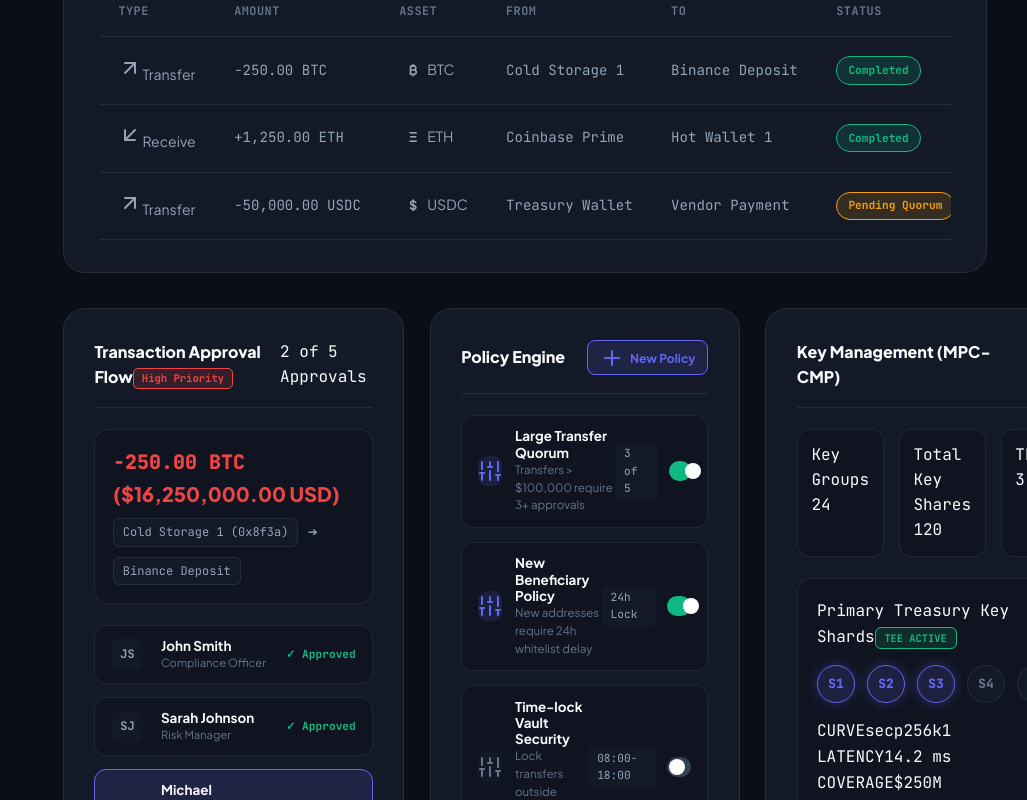
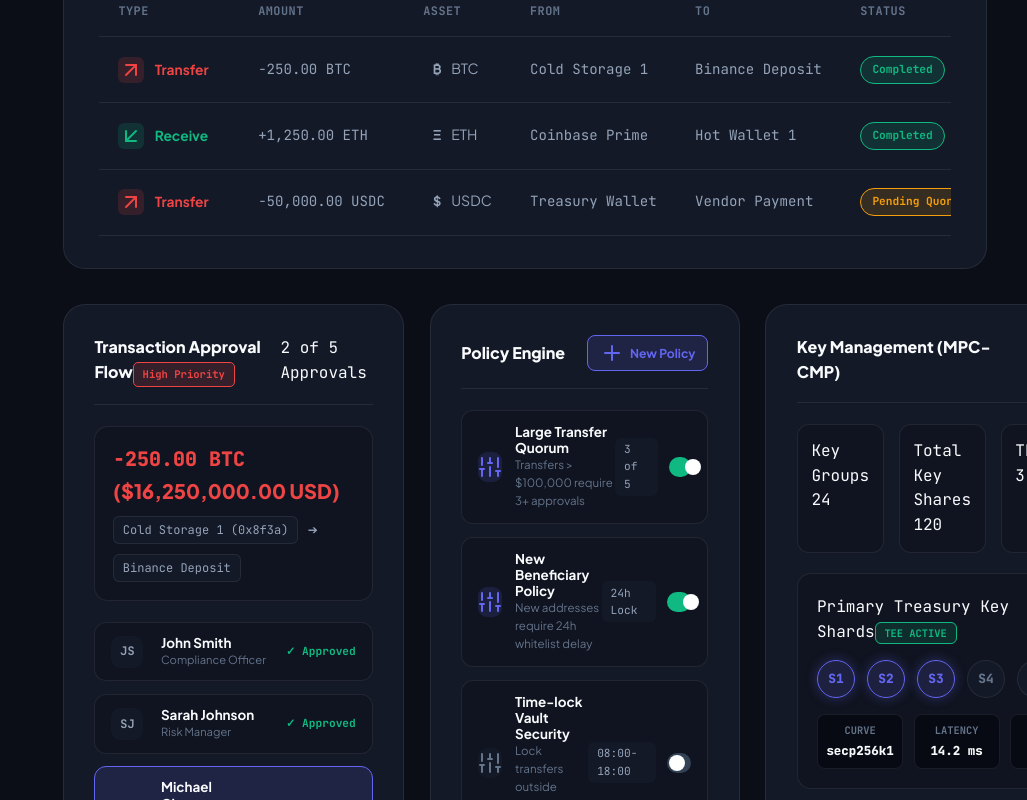
Before and after one commit to Dima3939/vault, a React (Vite) app in the folder frontend/: page / in a window 1280 px wide. Shown: the part 1100-1900 px from the top of the page, without its empty margins (253-1280 px from the left). Built offline with nearby package versions, Linux system fonts and the light colour scheme.

Commit message:
fix: enforce 60px switch gap, fix wallet card vertical stacks, align tx table cells, and isolate MPC chips

```diff
--- a/frontend/src/App.tsx
+++ b/frontend/src/App.tsx
@@ -203,62 +203,62 @@ export function App() {
                 </button>
               </div>
 
-              {/* Multi-Chain Wallets Grid with Generous Internal Spacing */}
+              {/* Multi-Chain Wallets Grid with Generous, Distinct Layout */}
               <div className="wallets-cards-grid">
                 <div className="wallet-card-item">
-                  <div className="flex justify-between items-center mb-6">
-                    <div className="flex items-center gap-3">
+                  <div className="wallet-card-header">
+                    <div className="wallet-card-brand">
                       <span className="asset-tag-circle bg-amber-500 text-black font-bold">₿</span>
-                      <span className="font-bold text-lg text-white">Bitcoin Treasury</span>
+                      <span className="wallet-card-title">Bitcoin Treasury</span>
                     </div>
                     <span className="enclave-badge-tag emerald">SEGWIT NATIVE</span>
                   </div>
-                  <div className="my-3">
-                    <div className="font-mono text-3xl font-extrabold text-white leading-tight">890.45 BTC</div>
-                    <div className="font-mono text-xs text-slate-400 mt-1.5 mb-5">$58,012,450.00 USD</div>
+                  <div className="wallet-card-balance-block">
+                    <div className="wallet-crypto-amount font-mono">890.45 BTC</div>
+                    <div className="wallet-fiat-amount font-mono">$58,012,450.00 USD</div>
                   </div>
-                  <div className="wallet-address-bar mt-auto">
+                  <div className="wallet-address-bar font-mono">
                     bc1qxy2kgdygjrsqtzq2n0yrf2493p83kkfjhx0wlh
                   </div>
                 </div>
 
                 <div className="wallet-card-item">
-                  <div className="flex justify-between items-center mb-6">
-                    <div className="flex items-center gap-3">
+                  <div className="wallet-card-header">
+                    <div className="wallet-card-brand">
                       <span className="asset-tag-circle bg-indigo-500 text-white font-bold">Ξ</span>
-                      <span className="font-bold text-lg text-white">Ethereum Staking</span>
+                      <span className="wallet-card-title">Ethereum Staking</span>
                     </div>
                     <span className="enclave-badge-tag indigo">ERC-4337</span>
                   </div>
-                  <div className="my-3">
-                    <div className="font-mono text-3xl font-extrabold text-white leading-tight">11,200.00 ETH</div>
-                    <div className="font-mono text-xs text-slate-400 mt-1.5 mb-5">$32,238,450.00 USD</div>
+                  <div className="wallet-card-balance-block">
+                    <div className="wallet-crypto-amount font-mono">11,200.00 ETH</div>
+                    <div className="wallet-fiat-amount font-mono">$32,238,450.00 USD</div>
                   </div>
-                  <div className="wallet-address-bar mt-auto">
+                  <div className="wallet-address-bar font-mono">
                     0x71C...8491 (Lido Staking Pool)
                   </div>
                 </div>
 
                 <div className="wallet-card-item">
-                  <div className="flex justify-between items-center mb-6">
-                    <div className="flex items-center gap-3">
+                  <div className="wallet-card-header">
+                    <div className="wallet-card-brand">
                       <span className="asset-tag-circle bg-emerald-500 text-white font-bold">$</span>
-                      <span className="font-bold text-lg text-white">USDC Liquidity</span>
+                      <span className="wallet-card-title">USDC Liquidity</span>
                     </div>
                     <span className="enclave-badge-tag cyan">YIELD VAULT</span>
                   </div>
-                  <div className="my-3">
-                    <div className="font-mono text-3xl font-extrabold text-white leading-tight">19,648,350 USDC</div>
-                    <div className="font-mono text-xs text-emerald-400 font-bold mt-1.5 mb-5">4.85% Net APY Yield</div>
+                  <div className="wallet-card-balance-block">
+                    <div className="wallet-crypto-amount font-mono">19,648,350 USDC</div>
+                    <div className="wallet-fiat-amount font-mono text-emerald-400 font-bold">4.85% Net APY Yield</div>
                   </div>
-                  <div className="wallet-address-bar mt-auto">
+                  <div className="wallet-address-bar font-mono">
                     0x49F...E21D (Circle Institutional Account)
                   </div>
                 </div>
               </div>
 
               {/* Treasury Liquidity Flow Chart */}
-              <div className="mt-8">
+              <div className="mt-10">
                 <TreasuryFlowChart t={t.treasury} />
               </div>
             </div>
@@ -314,7 +314,7 @@ export function App() {
                   <table className="vault-os-table">
                     <thead>
                       <tr>
-                        <th>Type</th>
+                        <th style={{ width: '140px' }}>Type</th>
                         <th>Amount</th>
                         <th>Asset</th>
                         <th>Tx Hash</th>
@@ -335,9 +335,13 @@ export function App() {
                         filteredTransactions.map(tx => (
                           <tr key={tx.id}>
                             <td>
-                              <div className={`inline-flex items-center gap-2 font-semibold ${tx.type === 'Receive' ? 'text-emerald-400' : 'text-red-400'}`}>
-                                {tx.type === 'Receive' ? <ArrowDownLeft className="w-4 h-4 shrink-0" /> : <ArrowUpRight className="w-4 h-4 shrink-0" />}
-                                <span>{tx.type}</span>
+                              <div className="tx-type-cell">
+                                <div className={`tx-type-icon-box ${tx.type === 'Receive' ? 'receive' : 'transfer'}`}>
+                                  {tx.type === 'Receive' ? <ArrowDownLeft className="w-3.5 h-3.5" /> : <ArrowUpRight className="w-3.5 h-3.5" />}
+                                </div>
+                                <span className={`tx-type-label ${tx.type === 'Receive' ? 'receive' : 'transfer'}`}>
+                                  {tx.type}
+                                </span>
                               </div>
                             </td>
                             <td className={`font-mono font-bold ${tx.type === 'Receive' ? 'text-emerald-400' : 'text-red-400'}`}>
@@ -431,12 +435,12 @@ export function App() {
                   </div>
 
                   {/* Clean side-by-side action buttons with generous spacing */}
-                  <div className="approvals-action-row flex items-center justify-end gap-5 mt-6 pt-4 border-t border-white/10">
-                    <button className="btn-widget-reject py-3 px-6 text-sm">
+                  <div className="approvals-action-row">
+                    <button className="btn-widget-reject">
                       <X className="w-4 h-4" />
                       <span>Reject Request</span>
                     </button>
-                    <button className="btn-widget-approve py-3 px-8 text-sm">
+                    <button className="btn-widget-approve">
                       <ShieldCheck className="w-4 h-4" />
                       <span>Approve & Sign MPC Shard</span>
                     </button>
--- a/frontend/src/components/PricingSection.tsx
+++ b/frontend/src/components/PricingSection.tsx
@@ -37,8 +37,8 @@ export const PricingSection: React.FC<PricingSectionProps> = ({ t, onSelectPlan
         </div>
       </div>
 
-      {/* Segmented Monthly / Annual Switch with Generous Top and Bottom Margins */}
-      <div className="segmented-switch-wrapper mb-14 mt-4">
+      {/* Segmented Monthly / Annual Switch with Guaranteed 60px Margin */}
+      <div className="segmented-switch-wrapper" style={{ marginTop: '1.5rem', marginBottom: '4.5rem' }}>
         <div className="segmented-switch-container">
           <button
             onClick={() => setIsAnnual(false)}
@@ -56,7 +56,7 @@ export const PricingSection: React.FC<PricingSectionProps> = ({ t, onSelectPlan
         </div>
       </div>
 
-      <div className="pricing-cards-grid mt-6">
+      <div className="pricing-cards-grid" style={{ marginTop: '1.5rem' }}>
         {/* Tier 1: Developer Sandbox */}
         <div className="pricing-card">
           <div className="pricing-card-top">
--- a/frontend/src/components/views/OverviewView.tsx
+++ b/frontend/src/components/views/OverviewView.tsx
@@ -294,7 +294,7 @@ export const OverviewView: React.FC<OverviewViewProps> = ({
           <table className="vault-os-table">
             <thead>
               <tr>
-                <th>{ovT.type || 'Type'}</th>
+                <th style={{ width: '130px' }}>{ovT.type || 'Type'}</th>
                 <th>{ovT.amount || 'Amount'}</th>
                 <th>{ovT.asset || 'Asset'}</th>
                 <th>{ovT.from || 'From'}</th>
@@ -306,9 +306,11 @@ export const OverviewView: React.FC<OverviewViewProps> = ({
             <tbody>
               <tr>
                 <td>
-                  <div className="inline-flex items-center gap-2 font-semibold text-red-400">
-                    <ArrowUpRight className="w-4 h-4 shrink-0" />
-                    <span>{ovT.transfer || 'Transfer'}</span>
+                  <div className="tx-type-cell">
+                    <div className="tx-type-icon-box transfer">
+                      <ArrowUpRight className="w-3.5 h-3.5" />
+                    </div>
+                    <span className="tx-type-label transfer">{ovT.transfer || 'Transfer'}</span>
                   </div>
                 </td>
                 <td className="font-mono font-bold text-red-400">-250.00 BTC</td>
@@ -328,9 +330,11 @@ export const OverviewView: React.FC<OverviewViewProps> = ({
 
               <tr>
                 <td>
-                  <div className="inline-flex items-center gap-2 font-semibold text-emerald-400">
-                    <ArrowDownLeft className="w-4 h-4 shrink-0" />
-                    <span>{ovT.receive || 'Receive'}</span>
+                  <div className="tx-type-cell">
+                    <div className="tx-type-icon-box receive">
+                      <ArrowDownLeft className="w-3.5 h-3.5" />
+                    </div>
+                    <span className="tx-type-label receive">{ovT.receive || 'Receive'}</span>
                   </div>
                 </td>
                 <td className="font-mono font-bold text-emerald-400">+1,250.00 ETH</td>
@@ -350,9 +354,11 @@ export const OverviewView: React.FC<OverviewViewProps> = ({
 
               <tr>
                 <td>
-                  <div className="inline-flex items-center gap-2 font-semibold text-amber-400">
-                    <ArrowUpRight className="w-4 h-4 shrink-0" />
-                    <span>{ovT.transfer || 'Transfer'}</span>
+                  <div className="tx-type-cell">
+                    <div className="tx-type-icon-box transfer">
+                      <ArrowUpRight className="w-3.5 h-3.5" />
+                    </div>
+                    <span className="tx-type-label transfer">{ovT.transfer || 'Transfer'}</span>
                   </div>
                 </td>
                 <td className="font-mono font-bold text-amber-400">-50,000.00 USDC</td>
@@ -379,11 +385,11 @@ export const OverviewView: React.FC<OverviewViewProps> = ({
         {/* Module 1: Transaction Approval Flow */}
         <div className="overview-widget-card approval-widget">
           <div className="widget-header">
-            <div className="flex flex-col gap-1">
+            <div className="flex items-center gap-2">
               <span className="widget-title">{ovT.approvalFlowTitle || 'Transaction Approval Flow'}</span>
-              <span className="high-priority-tag w-fit">{ovT.highPriority || 'High Priority'}</span>
+              <span className="high-priority-tag">{ovT.highPriority || 'High Priority'}</span>
             </div>
-            <span className="text-xs font-mono text-indigo-400 font-bold bg-indigo-500/10 border border-indigo-500/30 px-2 py-1 rounded">
+            <span className="text-xs font-mono text-indigo-400 font-bold bg-indigo-500/10 border border-indigo-500/30 px-2.5 py-1 rounded whitespace-nowrap">
               {Object.values(approvedSigners).filter(Boolean).length} {ovT.approvalsCollected || 'of 5 Approvals'}
             </span>
           </div>
@@ -527,7 +533,9 @@ export const OverviewView: React.FC<OverviewViewProps> = ({
 
             <div className="primary-wallet-group-box">
               <div className="flex justify-between items-center mb-3">
-                <span className="font-mono text-xs font-bold text-slate-200">{ovT.primaryKeyShards || 'Primary Key Shards'}</span>
+                <span className="font-mono text-xs font-bold text-slate-200 uppercase tracking-wide">
+                  {ovT.primaryKeyShards || 'Primary Key Shards'}
+                </span>
                 <span className="enclave-badge-mini font-mono">{ovT.teeActive || 'TEE ACTIVE'}</span>
               </div>
 
@@ -540,18 +548,18 @@ export const OverviewView: React.FC<OverviewViewProps> = ({
               </div>
 
               {/* High-Contrast Distinct Metrics Grid */}
-              <div className="grid grid-cols-3 gap-2 mt-4 pt-3 border-t border-white/10 text-center">
-                <div className="p-1.5 rounded bg-black/40 border border-white/5 flex flex-col">
-                  <span className="text-[9px] text-slate-400 font-mono">CURVE</span>
-                  <span className="text-[11px] font-mono text-white font-bold mt-0.5">secp256k1</span>
+              <div className="mpc-chip-grid">
+                <div className="mpc-chip">
+                  <span className="mpc-chip-label">CURVE</span>
+                  <span className="mpc-chip-value">secp256k1</span>
                 </div>
-                <div className="p-1.5 rounded bg-black/40 border border-white/5 flex flex-col">
-                  <span className="text-[9px] text-slate-400 font-mono">LATENCY</span>
-                  <span className="text-[11px] font-mono text-emerald-400 font-bold mt-0.5">14.2 ms</span>
+                <div className="mpc-chip">
+                  <span className="mpc-chip-label">LATENCY</span>
+                  <span className="mpc-chip-value text-emerald-400">14.2 ms</span>
                 </div>
-                <div className="p-1.5 rounded bg-black/40 border border-white/5 flex flex-col">
-                  <span className="text-[9px] text-slate-400 font-mono">COVERAGE</span>
-                  <span className="text-[11px] font-mono text-indigo-400 font-bold mt-0.5">$250M</span>
+                <div className="mpc-chip">
+                  <span className="mpc-chip-label">COVERAGE</span>
+                  <span className="mpc-chip-value text-indigo-400">$250M</span>
                 </div>
               </div>
             </div>
--- a/frontend/src/style.css
+++ b/frontend/src/style.css
@@ -964,6 +964,44 @@ a {
   vertical-align: middle;
 }
 
+/* Precise Type Column Alignment */
+.tx-type-cell {
+  display: inline-flex;
+  align-items: center;
+  gap: 0.65rem;
+  vertical-align: middle;
+}
+
+.tx-type-icon-box {
+  width: 26px;
+  height: 26px;
+  border-radius: 6px;
+  display: flex;
+  align-items: center;
+  justify-content: center;
+  flex-shrink: 0;
+}
+
+.tx-type-icon-box.transfer {
+  background: rgba(239, 68, 68, 0.15);
+  color: #EF4444;
+}
+
+.tx-type-icon-box.receive {
+  background: rgba(16, 185, 129, 0.15);
+  color: #10B981;
+}
+
+.tx-type-label {
+  font-size: 0.86rem;
+  font-weight: 700;
+  width: 65px;
+  text-align: left;
+}
+
+.tx-type-label.transfer { color: #EF4444; }
+.tx-type-label.receive { color: #10B981; }
+
 .asset-tag-circle {
   width: 28px;
   height: 28px;
@@ -1126,9 +1164,11 @@ a {
   background: rgba(239, 68, 68, 0.15);
   color: #EF4444;
   border: 1px solid #EF4444;
-  padding: 0.15rem 0.5rem;
+  padding: 0.2rem 0.55rem;
   border-radius: 5px;
   font-weight: 700;
+  white-space: nowrap !important;
+  display: inline-block;
 }
 
 .transfer-request-banner {
@@ -1245,7 +1285,7 @@ a {
   background: var(--os-sidebar);
   border: 1px solid var(--os-border);
   color: var(--os-text-muted);
-  padding: 0.7rem;
+  padding: 0.7rem 1.2rem;
   border-radius: 10px;
   font-size: 0.84rem;
   font-weight: 700;
@@ -1267,7 +1307,7 @@ a {
   background: var(--os-primary);
   border: none;
   color: #FFFFFF;
-  padding: 0.7rem;
+  padding: 0.7rem 1.5rem;
   border-radius: 10px;
   font-size: 0.84rem;
   font-weight: 700;
@@ -1287,6 +1327,29 @@ a {
 .btn-widget-approve.completed {
   background: var(--os-emerald);
   box-shadow: 0 4px 15px rgba(16, 185, 129, 0.3);
+}
+
+/* Approvals Tab Action Row */
+.approvals-action-row {
+  display: flex;
+  align-items: center;
+  justify-content: flex-end;
+  gap: 1.5rem;
+  margin-top: 2rem;
+  padding-top: 1.5rem;
+  border-top: 1px solid var(--os-border);
+}
+
+.approvals-action-row .btn-widget-reject {
+  flex: none;
+  width: auto;
+  padding: 0.85rem 2rem;
+}
+
+.approvals-action-row .btn-widget-approve {
+  flex: none;
+  width: auto;
+  padding: 0.85rem 2.4rem;
 }
 
 /* Policy Engine Widget */
@@ -1458,6 +1521,38 @@ a {
   box-shadow: 0 0 12px rgba(99, 102, 241, 0.35);
 }
 
+.mpc-chip-grid {
+  display: grid;
+  grid-template-columns: repeat(3, 1fr);
+  gap: 0.65rem;
+  margin-top: 1rem;
+}
+
+.mpc-chip {
+  background: #070A12;
+  border: 1px solid rgba(255, 255, 255, 0.08);
+  border-radius: 8px;
+  padding: 0.45rem 0.3rem;
+  text-align: center;
+  display: flex;
+  flex-direction: column;
+  gap: 0.15rem;
+}
+
+.mpc-chip-label {
+  font-size: 0.65rem;
+  color: var(--os-text-dim);
+  font-family: var(--font-mono);
+  font-weight: 700;
+}
+
+.mpc-chip-value {
+  font-size: 0.78rem;
+  font-family: var(--font-mono);
+  font-weight: 800;
+  color: var(--os-text);
+}
+
 /* ==========================================================================
    Wallets & Treasury Cards
    ========================================================================== */
@@ -1471,17 +1566,57 @@ a {
   background: var(--os-card);
   border: 1px solid var(--os-border);
   border-radius: 22px;
-  padding: 2.2rem 2rem;
+  padding: 2.2rem;
   display: flex;
   flex-direction: column;
   justify-content: space-between;
-  min-height: 230px;
+  min-height: 240px;
   transition: transform 0.2s, border-color 0.2s;
 }
 
 .wallet-card-item:hover {
   transform: translateY(-2px);
   border-color: var(--os-border-glow);
+}
+
+.wallet-card-header {
+  display: flex;
+  justify-content: space-between;
+  align-items: center;
+  gap: 1rem;
+  margin-bottom: 1.5rem;
+}
+
+.wallet-card-brand {
+  display: flex;
+  align-items: center;
+  gap: 0.75rem;
+}
+
+.wallet-card-title {
+  font-size: 1.1rem;
+  font-weight: 700;
+  color: var(--os-text);
+  white-space: nowrap;
+}
+
+.wallet-card-balance-block {
+  display: flex;
+  flex-direction: column;
+  gap: 0.35rem;
+  margin-bottom: 1.5rem;
+}
+
+.wallet-crypto-amount {
+  font-size: 2rem;
+  font-weight: 800;
+  color: var(--os-text);
+  line-height: 1.1;
+}
+
+.wallet-fiat-amount {
+  font-size: 0.88rem;
+  color: var(--os-text-muted);
 }
 
 .enclave-badge-tag {
@@ -1492,6 +1627,8 @@ a {
   border-radius: 6px;
   letter-spacing: 0.05em;
   display: inline-block;
+  white-space: nowrap;
+  flex-shrink: 0;
 }
 
 .enclave-badge-tag.emerald {
@@ -2022,7 +2159,10 @@ a {
 .segmented-switch-wrapper {
   display: flex;
   justify-content: center;
+  align-items: center;
   width: 100%;
+  margin-top: 1.5rem !important;
+  margin-bottom: 4.5rem !important;
 }
 
 .segmented-switch-container {
@@ -2069,6 +2209,7 @@ a {
   grid-template-columns: repeat(3, 1fr);
   gap: 2rem;
   align-items: stretch;
+  margin-top: 1.5rem !important;
 }
 
 .pricing-card {
@@ -2105,7 +2246,9 @@ a {
   border-radius: 20px;
   text-transform: uppercase;
   letter-spacing: 0.5px;
+  white-space: nowrap;
   box-shadow: 0 4px 15px rgba(99, 102, 241, 0.4);
+  z-index: 10;
 }
 
 .pricing-card-top {
@@ -2396,7 +2539,7 @@ a {
 }
 
 /* ==========================================================================
-   Responsive Breakpoints: Flawless Mobile on iPhone 15 Pro, XS, Android, iPad
+   Responsive Breakpoints
    ========================================================================== */
 @media (max-width: 1200px) {
   .overview-metrics-grid {
```
